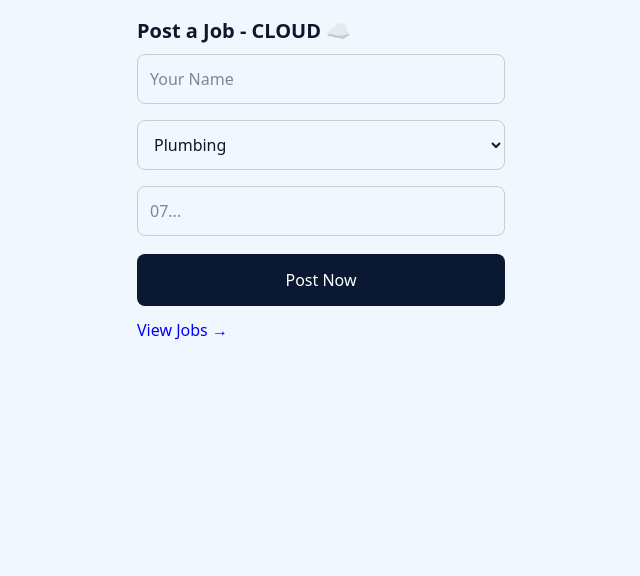
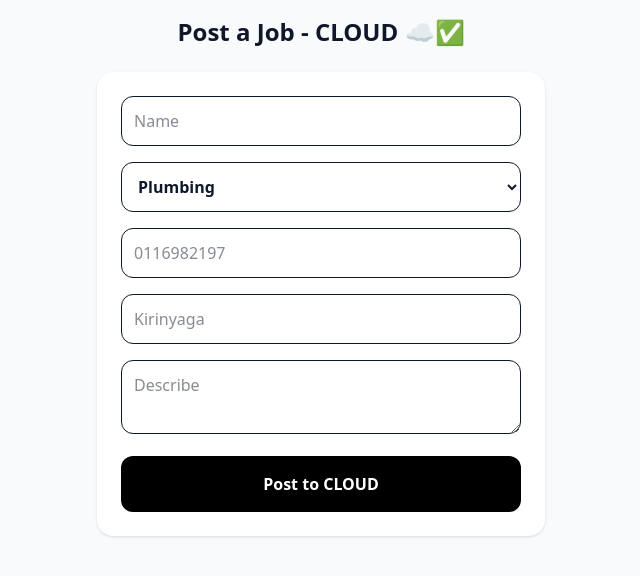
Before and after one commit to njoguemmanuel04-lgtm/taskmate, a Next.js app: page /post in a window 1280 px wide. Shown: the top 576 px of the page, without its empty margins (319-959 px from the left). Built offline with nearby package versions, Linux system fonts and the light colour scheme.

Commit message:
Update page.tsx

```diff
--- a/app/post/page.tsx
+++ b/app/post/page.tsx
@@ -1,37 +1,44 @@
 "use client"
 import { useState } from "react"
-export default function Post(){
-  const [name,setName]=useState("")
-  const [job,setJob]=useState("Plumbing")
-  const [phone,setPhone]=useState("")
-  const [loading,setLoading]=useState(false)
+import { createClient } from "@supabase/supabase-js"
 
-  async function submit(){
-    if(!name||!phone) return alert("Fill name and phone")
+// YOUR REAL CLOUD KEYS - FROM SUPABASE DASHBOARD
+const supabaseUrl = "https://YOUR_PROJECT.supabase.co"
+const supabaseKey = "YOUR_ANON_KEY"
+const supabase = createClient(supabaseUrl, supabaseKey)
+
+const jobCats = ["Plumbing","Cleaning","Painting","Electrical","Delivery","Construction - Mjengo","Carpentry - Fundi","Masonry","Welding","Gardening / Shamba","Cooking / Chef","Outside Catering","Baby Sitting / Nanny","House Help / Maid","Laundry","Moving / Movers","Garbage Collection","Car Wash","Mechanic","Barber / Salon","Tutor / Teacher","Security / Watchman","Photography","DJ / Sound","Tent & Chairs","Bodaboda","Errands"]
+
+export default function PostJob(){
+  const [loading,setLoading] = useState(false)
+
+  const handle = async (e:any) => {
+    e.preventDefault()
     setLoading(true)
-    try{
-      const res = await fetch('/api/jobs', {
-        method:'POST',
-        headers:{'Content-Type':'application/json'},
-        body: JSON.stringify({ title: job, location: "Kirinyaga", price: "2000", phone: `${name} - ${phone}` })
-      })
-      if(!res.ok) throw new Error("Failed")
-      alert("✅ Job Posted! It will appear on Jobs side now!")
-      location.href="/jobs"
-    }catch(e){ alert("Error posting") }
-    setLoading(false)
+    const f = e.target
+    const { error } = await supabase.from("jobs").insert([{
+      name: f.name.value,
+      category: f.category.value,
+      phone: f.phone.value,
+      location: f.location.value,
+      description: f.desc.value
+    }])
+    if(error){ alert("CLOUD ERROR: "+error.message); setLoading(false); return }
+    alert("✅ SAVED TO CLOUD SUCCESS!")
+    window.location.href="/jobs"
   }
 
-  return(
-    <div style={{padding:16,maxWidth:400,margin:'0 auto'}}>
-      <h1 style={{fontWeight:"bold",fontSize:20}}>Post a Job - CLOUD ☁️</h1>
-      <input placeholder="Your Name" value={name} onChange={e=>setName(e.target.value)} style={{width:'100%',padding:12,margin:'8px 0',border:'1px solid #ccc',borderRadius:8}} />
-      <select value={job} onChange={e=>setJob(e.target.value)} style={{width:'100%',padding:12,margin:'8px 0',border:'1px solid #ccc',borderRadius:8}}>
-        <option>Plumbing</option><option>Cleaning</option><option>Painting</option><option>Electrical</option><option>Delivery</option>
-      </select>
-      <input placeholder="07..." value={phone} onChange={e=>setPhone(e.target.value)} style={{width:'100%',padding:12,margin:'8px 0',border:'1px solid #ccc',borderRadius:8}} />
-      <button onClick={submit} disabled={loading} style={{background:"#0a1931",color:"#fff",width:'100%',padding:14,borderRadius:8,marginTop:10}}>{loading?"Posting...":"Post Now"}</button>
-      <a href="/jobs" style={{display:'block',marginTop:12,color:'blue'}}>View Jobs →</a>
+  return (
+    <div className="min-h-screen bg-gray-50 p-4">
+      <h1 className="text-2xl font-bold text-center mb-6">Post a Job - CLOUD ☁️✅</h1>
+      <form onSubmit={handle} className="bg-white p-6 rounded-2xl shadow max-w-md mx-auto space-y-4">
+        <input name="name" required placeholder="Name" className="w-full p-3 rounded-xl border" />
+        <select name="category" className="w-full p-3 rounded-xl border font-bold">{jobCats.map(c=><option key={c}>{c}</option>)}</select>
+        <input name="phone" required placeholder="0116982197" className="w-full p-3 rounded-xl border" />
+        <input name="location" required placeholder="Kirinyaga" className="w-full p-3 rounded-xl border" />
+        <textarea name="desc" placeholder="Describe" className="w-full p-3 rounded-xl border" />
+        <button className="w-full bg-black text-white p-4 rounded-xl font-bold">{loading?"Saving to CLOUD...":"Post to CLOUD"}</button>
+      </form>
     </div>
   )
 }
```
